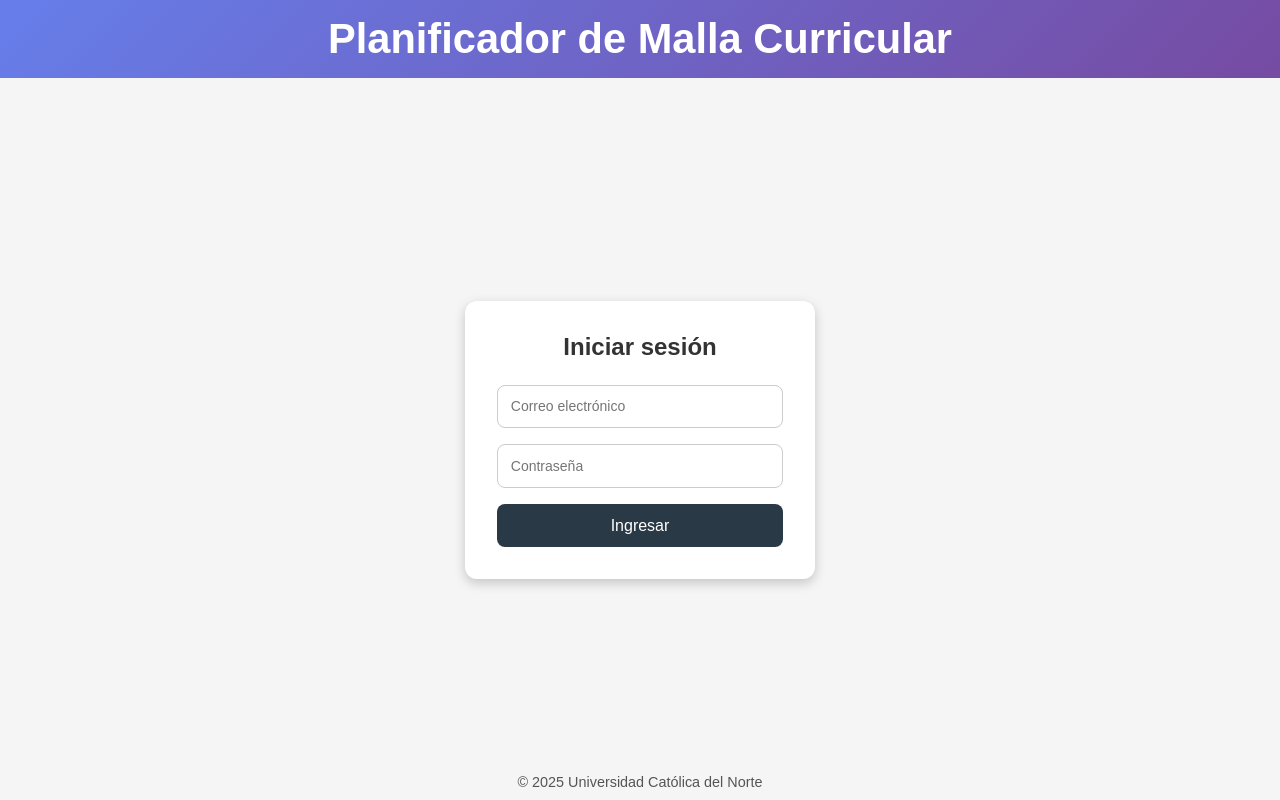
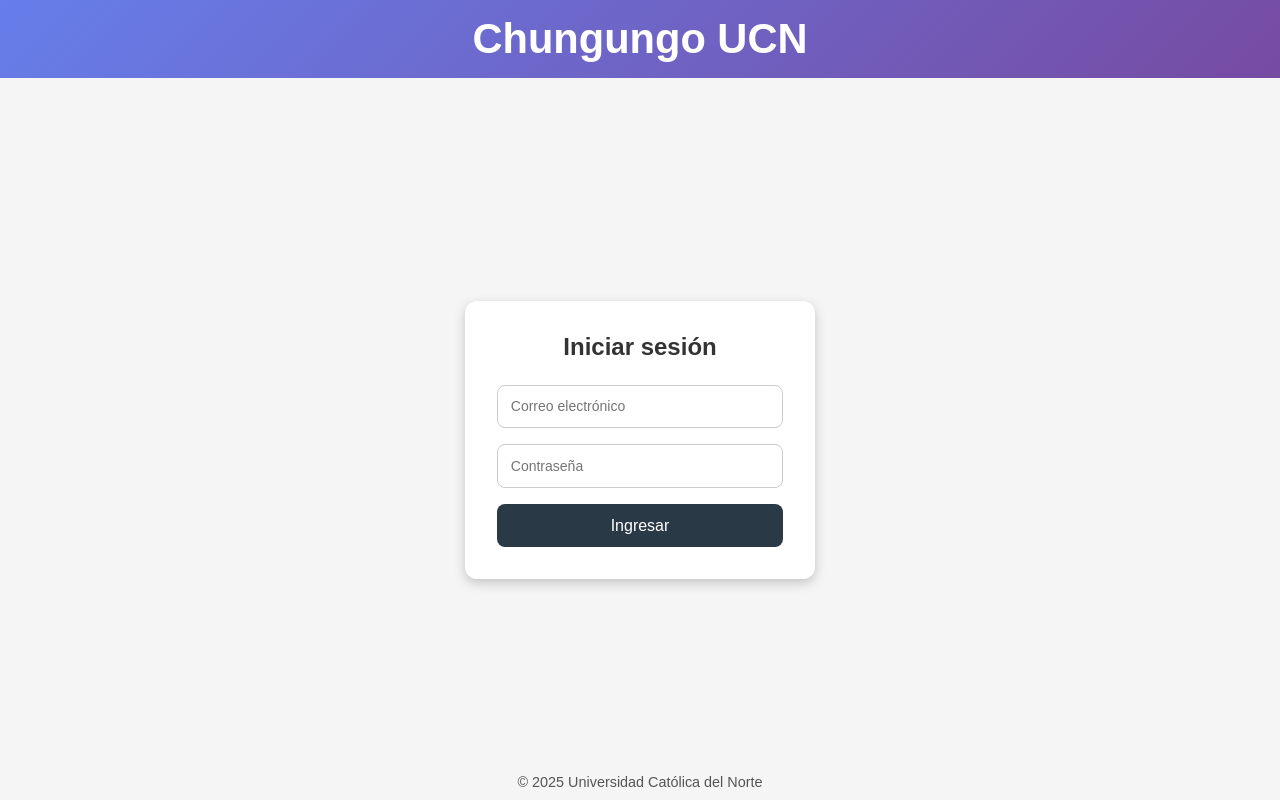
Before and after one commit to ElMatsiii/Proyecto-integrador-software, a website: page frontend2/html2/index.html in a window 1280 px wide. Drawn offline with Linux system fonts and the light colour scheme.

Commit message:
cambio de header

```diff
--- a/frontend2/html2/index.html
+++ b/frontend2/html2/index.html
@@ -8,7 +8,7 @@
 </head>
 <body>
   <header>
-    <h1>Planificador de Malla Curricular</h1>
+    <h1>Chungungo UCN</h1>
   </header>
 
   <main class="auth-container" id="loginContainer">
```
